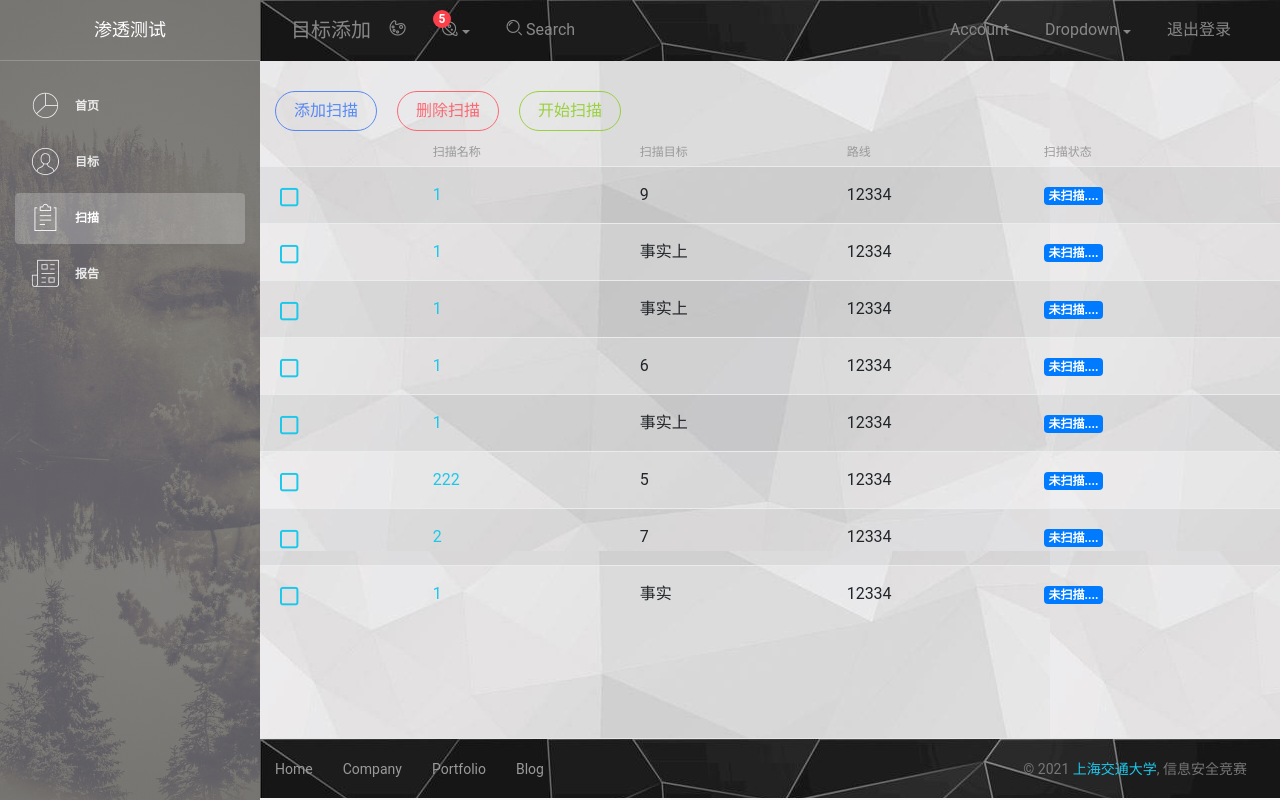
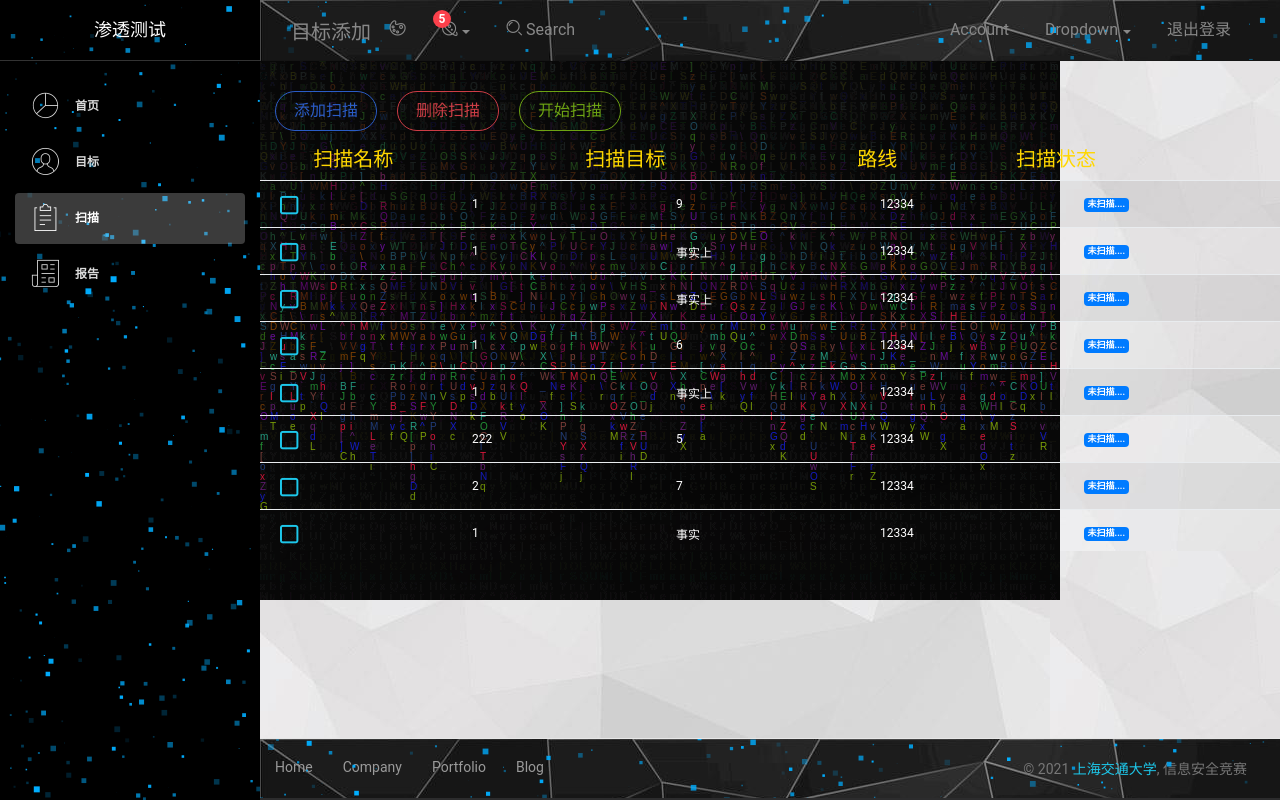
Before and after one commit to guxiaoran-728/CSAS_SITE, a Django app: page /vulnerability_scanning/scan in a window 1280 px wide. Run offline with Django 3.2, Linux system fonts and the light colour scheme; data comes from the database, SQL or seed files in the repository; some libraries are stand-ins or nearby versions.

Commit message:
scan页面添加动态效果

```diff
--- a/CSAS_SITE/csassite/templates/vulnerability_scanning/scan.html
+++ b/CSAS_SITE/csassite/templates/vulnerability_scanning/scan.html
@@ -31,6 +31,7 @@
     <!-- CSS Just for demo purpose, don't include it in your project -->
     <link href="../../static/css/demo.css" rel="stylesheet" />
     <link href="../../static/css/diy.css" rel="stylesheet" />
+    <link rel="stylesheet" media="screen" href="../../static/css/style.css">
 
 </head>
 
@@ -44,31 +45,34 @@
         Tip 2: you can also add an image using data-image tag
     -->
             <div class="sidebar-wrapper">
-                <div class="logo">
+                <div id="particles-js" style="position:absolute;">
+
+                </div>
+                <div class="logo" style="position: relative;">
                     <a href="http://www.creative-tim.com" class="simple-text">
                         渗透测试
                     </a>
                 </div>
                 <ul class="nav">
-                    <li>
+                    <li style="position: relative;">
                         <a class="nav-link" href="http://127.0.0.1:8000/vulnerability_scanning/home">
                             <i class="nc-icon nc-chart-pie-35"></i>
                             <p>首页</p>
                         </a>
                     </li>
-                    <li >
+                    <li style="position: relative;">
                         <a class="nav-link" href="http://127.0.0.1:8000/vulnerability_scanning/target">
                             <i class="nc-icon nc-circle-09"></i>
                             <p>目标</p>
                         </a>
                     </li>
-                    <li class="nav-item active">
+                    <li class="nav-item active" style="position: relative;">
                         <a class="nav-link" href="http://127.0.0.1:8000/vulnerability_scanning/scan">
                             <i class="nc-icon nc-notes"></i>
                             <p>扫描</p>
                         </a>
                     </li>
-                    <li>
+                    <li style="position: relative;">
                         <a class="nav-link" href="./report.html">
                             <i class="nc-icon nc-paper-2"></i>
                             <p>报告</p>
@@ -78,8 +82,14 @@
             </div>
         </div>
         <div class="main-panel" >
+            <div style=" width: 100%; height: 100%; position:fixed;background-color: rgba(0,0,0,0);" >
+                <canvas id = "canvas"></canvas>
+            </div>
             <!-- Navbar -->
             <nav class="navbar navbar-expand-lg " color-on-scroll="500" id ="scan-content2">
+                <div id="particles-js3" style="position:absolute;height: 100%;width: 100%;">
+
+                </div>
                 <div class="container-fluid">
                     <a class="navbar-brand" href="#pablo"> 目标添加 </a>
                     <button href="" class="navbar-toggler navbar-toggler-right" type="button" data-toggle="collapse" aria-controls="navigation-index" aria-expanded="false" aria-label="Toggle navigation">
@@ -147,27 +157,31 @@
             <!-- End Navbar -->
             <div class="content" id = "scan-content">
                 <div class ="diybutton">
-                    <a type="submit" class="btn btn-primary btn-round pull-left" data-toggle="modal" data-target="#myModal1" href="#pablo">添加扫描</a>
+                    <a type="submit" class="btn btn-primary btn-round pull-left" data-toggle="modal" data-target="#myModal1" href="#pablo" style="position: relative;">添加扫描</a>
                 </div>
                 <div class ="diybutton">
-                    <a type="submit" class="btn btn-danger btn-round pull-left"  data-toggle="modal" data-target="#myModal2" href="#pablo">删除扫描</a>
+                    <a type="submit" class="btn btn-danger btn-round pull-left"  data-toggle="modal" data-target="#myModal2" href="#pablo" style="position: relative;">删除扫描</a>
                 </div>
                 <div class ="diybutton">
-                    <a type="submit" name="start" class="btn btn-success btn-round pull-left" data-toggle="modal" data-target="#myModal1" href="#pablo">开始扫描</a>
+                    <a type="submit" name="start" class="btn btn-success btn-round pull-left" data-toggle="modal" data-target="#myModal1" href="#pablo" style="position: relative;">开始扫描</a>
                 </div>
                 <div class="table-responsive table-full-width">
                     <table class="table table-hover table-striped">
                         <thead>
                             <th></th>
-                            <th>扫描名称</th>
-                            <th>扫描目标</th>
-                            <th>路线</th>
-                            <th>扫描状态</th>
+                            <th style="position: relative;color:gold;font-size: 20px;">扫描名称</th>
+                            <th style="position: relative;color:gold;font-size: 20px;">扫描目标</th>
+                            <th style="position: relative;color:gold;font-size: 20px;">路线</th>
+                            <th style="position: relative;color:gold;font-size: 20px;">扫描状态</th>
                         </thead>
-                        <tbody>
+                        <tbody style="display:'table';
+                        height: 500px;
+                        overflow-y: auto;
+                        position: absolute;
+                        top: 180px;width: 100%;">
                             {%for scantask in scantasklist%}
-                            <tr>
-                                <td>
+                            <tr style="display: table;width: 100%;table-layout: fixed;">
+                                <td >
                                     <div class="form-check">
                                         <label class="form-check-label">
                                             <input name="choosescantask" class="form-check-input" type="checkbox" value= "{{scantask.id}}"/>
@@ -176,14 +190,14 @@
                                     </div>
                                 </td>
                                 <td>
-                                    <a href="./result.html" class="simple-text">
+                                    <a href="./result.html" class="simple-text" style="color: white;">
                                     {{scantask.taskname}}
                                     </a>
                                 </td>
-                                <td>{{scantask.target}}</td>
-                                <td>{{method_name}}</td>
+                                <td style="color: white;">{{scantask.target}}</td>
+                                <td style="color: white;">{{method_name}}</td>
                                 <td>
-                                    <span class=" badge  badge-primary">未扫描....</span>
+                                    <span class=" badge  badge-primary" style="position: relative;">未扫描....</span>
                                 </td>
                             </tr>
                             {%endfor%}
@@ -196,7 +210,7 @@
                 <!-- Mini Modal -->
                 <div class="modal fade " id="myModal1" tabindex="-1" role="dialog" aria-labelledby="myModalLabel" aria-hidden="true">
                     <div class="modal-dialog" >
-                        <div class="modal-content" id = "myModal1-content">
+                        <div class="modal-content" style="position: relative;background-color: rgba(0,0,0,0);">
                             <div class="modal-header">
                             </div>
                             <div class="modal-body" >
@@ -204,7 +218,7 @@
                                     <span class="input-group-addon" id="basic-addon3">Name:  </span>
                                     <input name="taskname" type="text" class="form-control" id="loginPassword" aria-describedby="basic-addon3" placeholder="test">
                                 </div>
-                                <div class="input-group-addon" style="padding: 0px; margin-bottom: 28px;">
+                                <div class="input-group-addon" style="padding: 0px; margin-bottom: 28px;" style="position: relative;">
                                     <select name="target" data-placeholder="选择省份..." class="input-group-addon" style="width:540px; height: 100%;" tabindex="2">
                                         <option value="">请选择target</option>
                                         {%for target in targetlist%}
@@ -212,7 +226,7 @@
                                         {%endfor%}
                                     </select>
                                 </div>
-                                <div class="input-group-addon" style ="padding: 0px; margin-bottom: 28px;" id = "checkbox1">
+                                <div class="input-group-addon" style ="padding: 0px; margin-bottom: 28px;border: 0px;" id = "checkbox1">
                                     <div class="form-check">
                                         <span class="input-group-addon" id="basic-addon3" style="background-color:rgba(0,0,0,0);border-color: rgba(0,0,0,0);color: aliceblue;">路线  </span>
                                         <label class="form-check-label" style="margin-left: 60px;">
@@ -229,8 +243,8 @@
                                 </div>
                             </div>
                             <div class="modal-footer">
-                                <button type="button" class="btn btn-danger" data-dismiss="modal">退出</button>
-                                <button type="submit" name="add" class="btn btn-success" id="loginModalYesId">确定</button>
+                                <button type="button" class="btn btn-danger" data-dismiss="modal" style="position: relative;">退出</button>
+                                <button type="submit" name="add" class="btn btn-success" id="loginModalYesId" style="position: relative;">确定</button>
                             </div>
                         </div>
                     </div>
@@ -239,20 +253,23 @@
                 <!-- Mini Modal -->
                 <div class="modal fade modal-mini modal-primary " class="img-responsive"   id="myModal2" tabindex="-1" role="dialog" aria-labelledby="myModalLabel" aria-hidden="true">
                     <div class="modal-dialog">
-                        <div class="modal-content" id = "myModal2-content">
+                        <div class="modal-content" style="position: relative;background-color: rgba(0,0,0,0);">
                             <div class="modal-header" style="margin: 30px;color: aliceblue;">
                                 确定要删除该扫描吗？
                             </div>
                             <div class="modal-footer">
-                                <button type="button" class="btn btn-danger btn-xs" data-dismiss="modal">退出</button>
-                                <button type="delete" name="delete" class="btn btn-success btn-xs" id="loginModalYesId">确定</button>
+                                <button type="button" class="btn btn-danger btn-xs" data-dismiss="modal" style="position: relative;">退出</button>
+                                <button type="delete" name="delete" class="btn btn-success btn-xs" id="loginModalYesId" style="position: relative;">确定</button>
                             </div>
                         </div>
                     </div>
                 </div>
                 <!--  End Modal -->
             </div>
-            <footer class="footer" id = "scan-content2">
+            <footer class="footer" id = "scan-content2" style="position: relative;background-color: rgba(0,0,0,0);">
+                <div id="particles-js2" style="position:absolute;height: 100%;width: 100%;">
+
+                </div>
                 <div class="container-fluid">
                     <nav>
                         <ul class="footer-menu">
@@ -292,6 +309,81 @@
 </form>
 </body>
 <!--   Core JS Files   -->
+<script>
+    var canvas=document.getElementById("canvas");
+    var can=canvas.getContext("2d");
+    var s=window.screen;//获取屏幕
+    var w=canvas.width=s.width;//获取屏幕宽度
+    var h=canvas.height=s.height;//获取屏幕高度
+
+    can.fillStyle=color2();
+
+    var words = Array(256).join("1").split("");
+    //设置一个包含256个空元素的数组，join("1")用来把数组里的元素拼接成字符串，split("")过滤掉数组里的空元素
+
+    setInterval(draw,50);
+
+
+    // can.font="30px 微软雅黑"; //只设置一个不生效，一定要两个属性都设
+    // //绘制实心的文本：绘制的文本，文本的坐标x，文本的坐标y
+    // can.fillText("黑客帝国",100,100);
+    // // setInterval(draw,50);
+
+
+
+    function draw(){
+        //can.fillRect()画一个实心矩形:坐标x，坐标y，矩形宽，举行高
+        can.fillStyle='rgba(0,0,0,0.05)';
+        can.fillRect(0,0,w,h);
+        can.fillStyle=color2();
+        words.map(function(y,n){
+            text=String.fromCharCode(Math.ceil(65+Math.random()*57)); //转换为键盘上值
+            x = n*10;
+            can.fillText(text,x,y)
+            words[n]=( y > 758 + Math.random()*484 ? 0:y+10 );
+        });//数组元素的一个映射
+    }
+
+    //获取随机颜色，三种方法
+    function color1(){
+        var colors=[0,1,2,3,4,5,6,7,8,9,'a','b','c','d','e','f'];
+        var color="";
+        for( var i=0; i<6; i++){
+            //Math.random()产生一个0-1之间的小数
+            var n=Math.ceil(Math.random()*15);
+            color += "" + colors[n];
+            // console.log(color);
+        }
+        return '#'+color;
+    }
+
+    function color2(){
+        var color = Math.ceil(Math.random()*16777215).toString(16);
+        // for( var i=color.length; i<6; i++ ){
+        // 	color = '0'+color;
+        // }
+        while(color.length<6){
+            color = '0'+color;
+        }
+        return '#'+color;
+    }
+
+    function color3(){
+        return "#" + (function(color){
+            return new Array(7-color.length).join("0")+color;
+            //神奇的方法，总共字符串有6位，如果只产生了3位，则前面应该补三个0，在长度为7-3=4的空数组中利用join插入0，则为['',0,'',0,'',0,''],刚好三个0补在前面
+        })((Math.random()*0x1000000 << 0).toString(16))
+        // << 0 也是一种取整的方法
+    }
+
+
+
+
+
+</script>
+<script src="../../static/js/form-advanced-demo.min.js"></script>
+<script src="../../static/js/particles.min.js"></script>
+<script src="../../static/js/app.js"></script>
 <script src="../../static/js/core/jquery.3.2.1.min.js" type="text/javascript"></script>
 <script src="../../static/js/core/popper.min.js" type="text/javascript"></script>
 <script src="../../static/js/core/bootstrap.min.js" type="text/javascript"></script>
```
